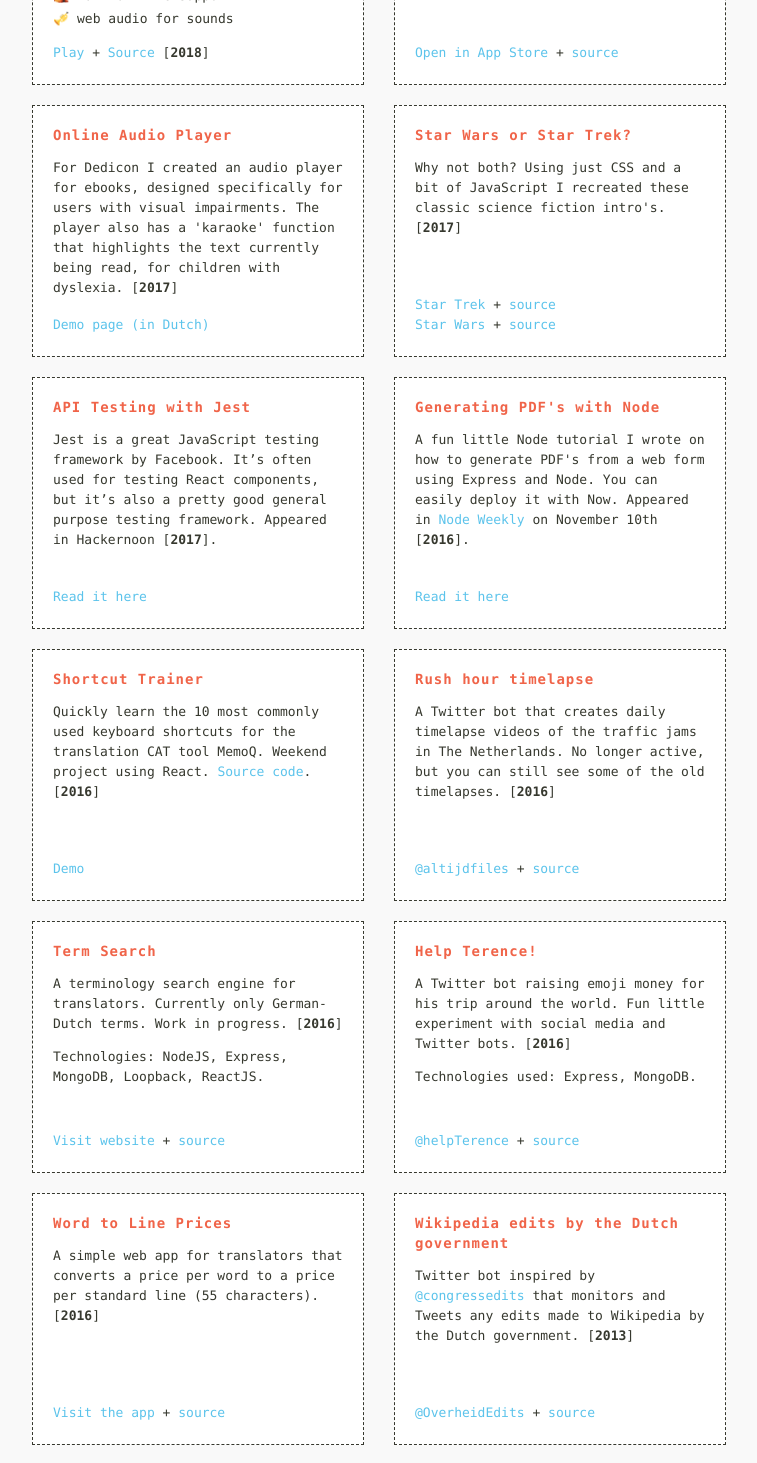
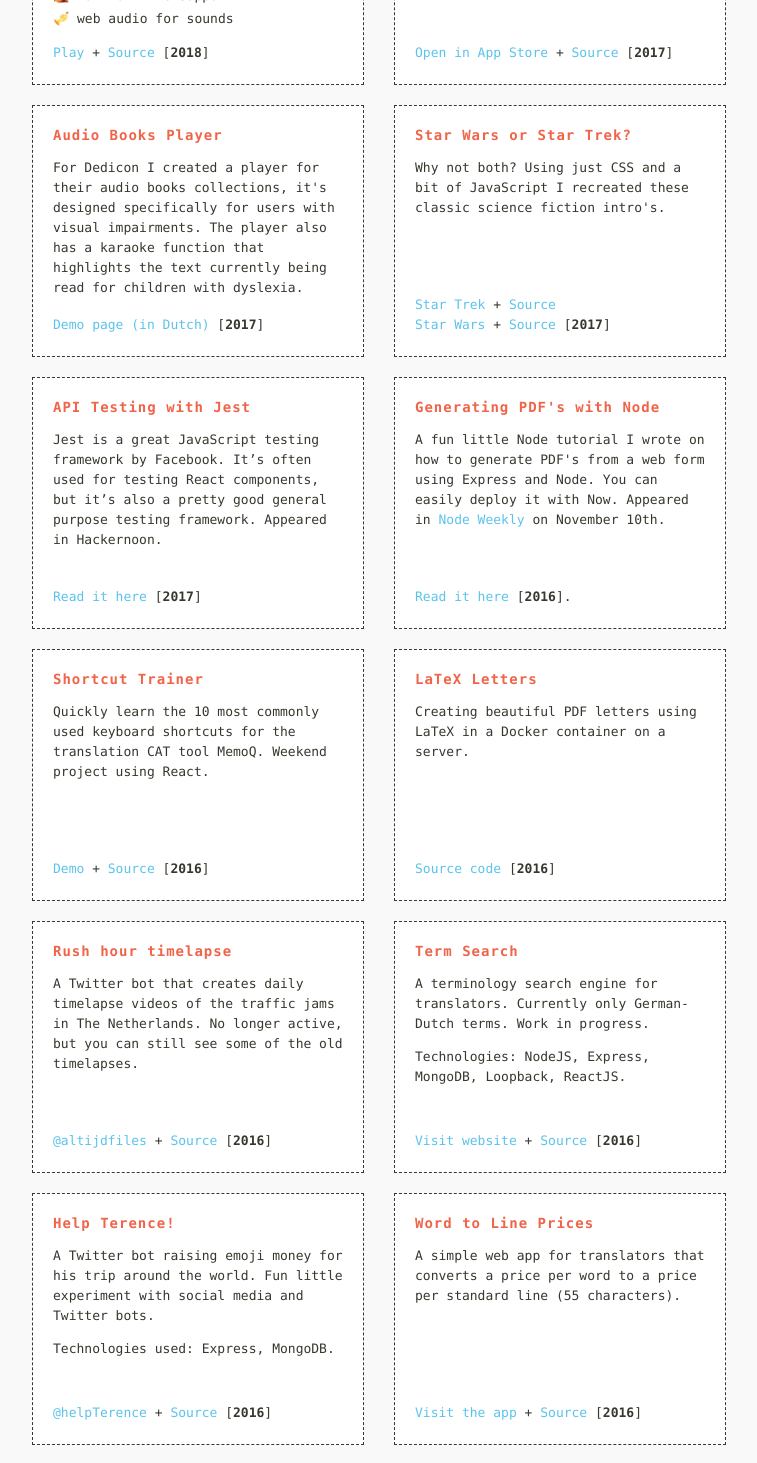
Before and after one commit to vnglst/koenvangilst.nl, a Next.js app: page / in a window 1280 px wide. Shown: the part 540-2003 px from the top of the page, without its empty margins (261-1018 px from the left). Built offline with nearby package versions, Linux system fonts and the light colour scheme.

Commit message:
updates content layout

```diff
--- a/pages/index.js
+++ b/pages/index.js
@@ -55,39 +55,42 @@ export default () => (
           <h1>Faster Than Max</h1>
           <p>
             Are you faster than Max Verstappen? Test your reaction speed with
-            this iPhone app. Simple React Native iOS app. [<b>2017</b>]
+            this iPhone app. Simple React Native iOS app.
           </p>
           <span className="links">
             <a href="https://itunes.apple.com/nl/app/faster-than-max/id1279729114?mt=8">
               Open in App Store
             </a>{' '}
-            + <a href="https://github.com/vnglst/sneller-dan-max">source</a>
+            + <a href="https://github.com/vnglst/sneller-dan-max">Source</a> [<b
+            >
+              2017
+            </b>]
           </span>
         </div>
         <div className="project">
-          <h1>Online Audio Player</h1>
+          <h1>Audio Books Player</h1>
           <p>
-            For Dedicon I created an audio player for ebooks, designed
-            specifically for users with visual impairments. The player also has
-            a 'karaoke' function that highlights the text currently being read,
-            for children with dyslexia. [<b>2017</b>]
+            For Dedicon I created a player for their audio books collections,
+            it's designed specifically for users with visual impairments. The
+            player also has a karaoke function that highlights the text
+            currently being read for children with dyslexia.
           </p>
           <span className="links">
-            <a href="/dedicon">Demo page (in Dutch)</a>
+            <a href="/dedicon">Demo page (in Dutch)</a> [<b>2017</b>]
           </span>
         </div>
         <div className="project">
           <h1>Star Wars or Star Trek?</h1>
           <p>
             Why not both? Using just CSS and a bit of JavaScript I recreated
-            these classic science fiction intro's. [<b>2017</b>]
+            these classic science fiction intro's.
           </p>
           <span className="links">
             <a href="http://startrek.koenvangilst.nl">Star Trek</a> +{' '}
-            <a href="https://github.com/vnglst/startrek ">source</a>
+            <a href="https://github.com/vnglst/startrek ">Source</a>
             <br />
             <a href="http://starwars.koenvangilst.nl">Star Wars</a> +{' '}
-            <a href="https://github.com/vnglst/starwars">source</a>
+            <a href="https://github.com/vnglst/starwars">Source</a> [<b>2017</b>]
           </span>
         </div>
         <div className="project">
@@ -95,14 +98,13 @@ export default () => (
           <p>
             Jest is a great JavaScript testing framework by Facebook. It’s often
             used for testing React components, but it’s also a pretty good
-            general purpose testing framework. Appeared in Hackernoon [<b>
-              2017
-            </b>].
+            general purpose testing framework. Appeared in Hackernoon.
           </p>
           <span className="links">
             <a href="https://hackernoon.com/api-testing-with-jest-d1ab74005c0a#.8yd4cfvvg">
               Read it here
-            </a>
+            </a>{' '}
+            [<b>2017</b>]
           </span>
         </div>
         <div className="project">
@@ -112,12 +114,13 @@ export default () => (
             web form using Express and Node. You can easily deploy it with Now.
             Appeared in
             <a href="http://nodeweekly.com/issues/163"> Node Weekly </a> on
-            November 10th [<b>2016</b>].
+            November 10th.
           </p>
           <span className="links">
             <a href="https://edgecoders.com/generating-a-pdf-with-express-in-node-js-d3ff5107dff1#.xrky44qvu">
               Read it here
-            </a>
+            </a>{' '}
+            [<b>2016</b>].
           </span>
         </div>
         <div className="project">
@@ -125,69 +128,74 @@ export default () => (
           <p>
             Quickly learn the 10 most commonly used keyboard shortcuts for the
             translation CAT tool MemoQ. Weekend project using React.
-            <a href="https://github.com/vnglst/shortcut-trainer">
-              {' '}
-              Source code
-            </a>. [<b>2016</b>]
           </p>
           <span className="links">
-            <a href="http://shortcut-trainer.koenvangilst.nl/">Demo</a>
+            <a href="http://shortcut-trainer.koenvangilst.nl/">Demo</a> +{' '}
+            <a href="https://github.com/vnglst/shortcut-trainer">Source</a> [<b>
+              2016
+            </b>]
           </span>
         </div>
-        {/* <div className='project'>
+        <div className="project">
           <h1>LaTeX Letters</h1>
           <p>
             Creating beautiful PDF letters using LaTeX in a Docker container on
             a server.
           </p>
-          <a href='https://github.com/vnglst/latex-letter'>Source code</a>. [
-          <b>2016</b>]
-        </div> */}
+          <span className="links">
+            <a href="https://github.com/vnglst/latex-letter">Source code</a> [
+            <b>2016</b>]
+          </span>
+        </div>
         <div className="project">
           <h1>Rush hour timelapse</h1>
           <p>
             A Twitter bot that creates daily timelapse videos of the traffic
             jams in The Netherlands. No longer active, but you can still see
-            some of the old timelapses. [<b>2016</b>]
+            some of the old timelapses.
           </p>
           <span className="links">
             <a href="https://twitter.com/altijdfiles">@altijdfiles</a> +{' '}
-            <a href="https://github.com/vnglst/spitsuur">source</a>
+            <a href="https://github.com/vnglst/spitsuur">Source</a> [<b>2016</b>]
           </span>
         </div>
         <div className="project">
           <h1>Term Search</h1>
           <p>
             A terminology search engine for translators. Currently only
-            German-Dutch terms. Work in progress. [<b>2016</b>]
+            German-Dutch terms. Work in progress.
           </p>
           <p>Technologies: NodeJS, Express, MongoDB, Loopback, ReactJS.</p>
           <span className="links">
             <a href="https://term-search.nl/">Visit website</a> +{' '}
-            <a href="https://github.com/TermSearch">source</a>
+            <a href="https://github.com/TermSearch">Source</a> [<b>2016</b>]
           </span>
         </div>
         <div className="project">
           <h1>Help Terence!</h1>
           <p>
             A Twitter bot raising emoji money for his trip around the world. Fun
-            little experiment with social media and Twitter bots. [<b>2016</b>]
+            little experiment with social media and Twitter bots.
           </p>
           <p>Technologies used: Express, MongoDB.</p>
           <span className="links">
             <a href="https://twitter.com/helpTerence"> @helpTerence </a> +{' '}
-            <a href="https://github.com/vnglst/HelpTerence">source</a>
+            <a href="https://github.com/vnglst/HelpTerence">Source</a> [<b>
+              2016
+            </b>]
           </span>
         </div>
         <div className="project">
           <h1>Word to Line Prices</h1>
           <p>
             A simple web app for translators that converts a price per word to a
-            price per standard line (55 characters). [<b>2016</b>]
+            price per standard line (55 characters).
           </p>
           <span className="links">
             <a href="http://converter.vangilst.de/">Visit the app</a> +{' '}
-            <a href="https://github.com/vnglst/converter2">source</a>
+            <a href="https://github.com/vnglst/converter2">Source</a> [<b>
+              2016
+            </b>]
           </span>
         </div>
         {/* <div className='project'>
@@ -202,11 +210,13 @@ export default () => (
             Twitter bot inspired by{' '}
             <a href="https://twitter.com/congressedits">@congressedits</a> that
             monitors and Tweets any edits made to Wikipedia by the Dutch
-            government. [<b>2013</b>]
+            government.
           </p>
           <span className="links">
             <a href="https://twitter.com/OverheidEdits">@OverheidEdits</a> +{' '}
-            <a href="https://github.com/vnglst/OverheidEdits">source</a>
+            <a href="https://github.com/vnglst/OverheidEdits">Source</a> [<b>
+              2013
+            </b>]
           </span>
         </div>
         {/* <div className='project'>
@@ -218,12 +228,10 @@ export default () => (
           <h1>Dawkins' Trees</h1>
           <p>
             For this web app I've tried to recreate (in part) the program
-            Richard Dawkins describes in his book The Blind Watchmaker. [<b>
-              2013
-            </b>]
+            Richard Dawkins describes in his book The Blind Watchmaker.
           </p>
           <span className="links">
-            <a href="http://dawkins.koenvangilst.nl/">Demo</a>
+            <a href="http://dawkins.koenvangilst.nl/">Demo</a> [<b>2013</b>]
           </span>
         </div>
       </div>
```
